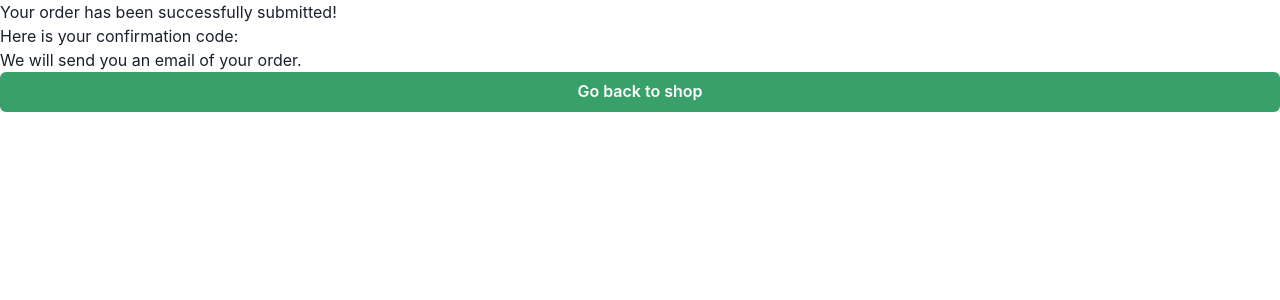
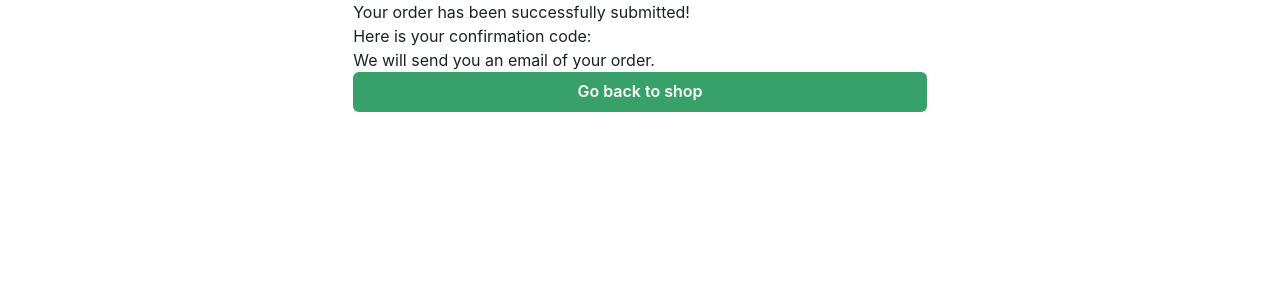
Before and after one commit to JonathanJuayong/redhouse-shabu-shabu, a Next.js app: page /confirmed in a window 1280 px wide. Shown: the top 300 px of the page. Built offline with nearby package versions, Linux system fonts and the light colour scheme; no server answers.

Commit message:
cleaned up code

```diff
--- a/pages/checkout.tsx
+++ b/pages/checkout.tsx
@@ -2,14 +2,11 @@ import {
   Box,
   Button,
   Collapse,
-  Divider,
-  FormControl,
   Grid,
   Text,
   useDisclosure,
 } from "@chakra-ui/react";
 import { useRouter } from "next/dist/client/router";
-import CartItemContainer from "../components/Cart/CartItemContainer";
 import CheckoutForm from "../components/CheckoutForm";
 import CheckoutSummary from "../components/CheckoutSummary";
 import { FaChevronLeft, FaChevronUp, FaChevronDown } from "react-icons/fa";
--- a/pages/confirmed.tsx
+++ b/pages/confirmed.tsx
@@ -1,4 +1,4 @@
-import { Button, Grid, Text } from "@chakra-ui/react";
+import { Button, Container, Grid, Text } from "@chakra-ui/react";
 import { useRouter } from "next/dist/client/router";
 import { useContext, useEffect } from "react";
 import { GlobalContext } from "../lib/context";
@@ -16,6 +16,7 @@ const ConfirmedPage: React.FC<ConfirmedPageProps> = () => {
     });
   }, []);
   return (
+    <Container>
       <Grid>
         <Text>Your order has been successfully submitted!</Text>
         <Text>Here is your confirmation code: {orderId as string}</Text>
@@ -24,6 +25,7 @@ const ConfirmedPage: React.FC<ConfirmedPageProps> = () => {
           Go back to shop
         </Button>
       </Grid>
+    </Container>
   );
 };
 
```
Also changed, not shown: components/CheckoutForm.tsx (+0 -14 lines). Lines whose indentation alone changed are shown as unchanged.
